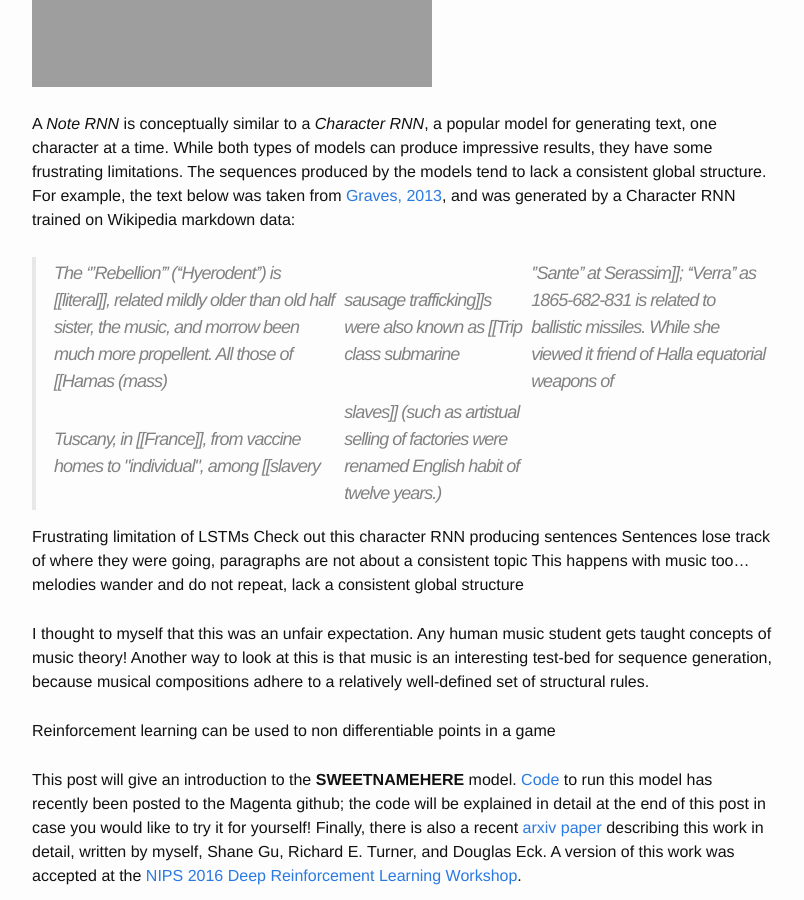
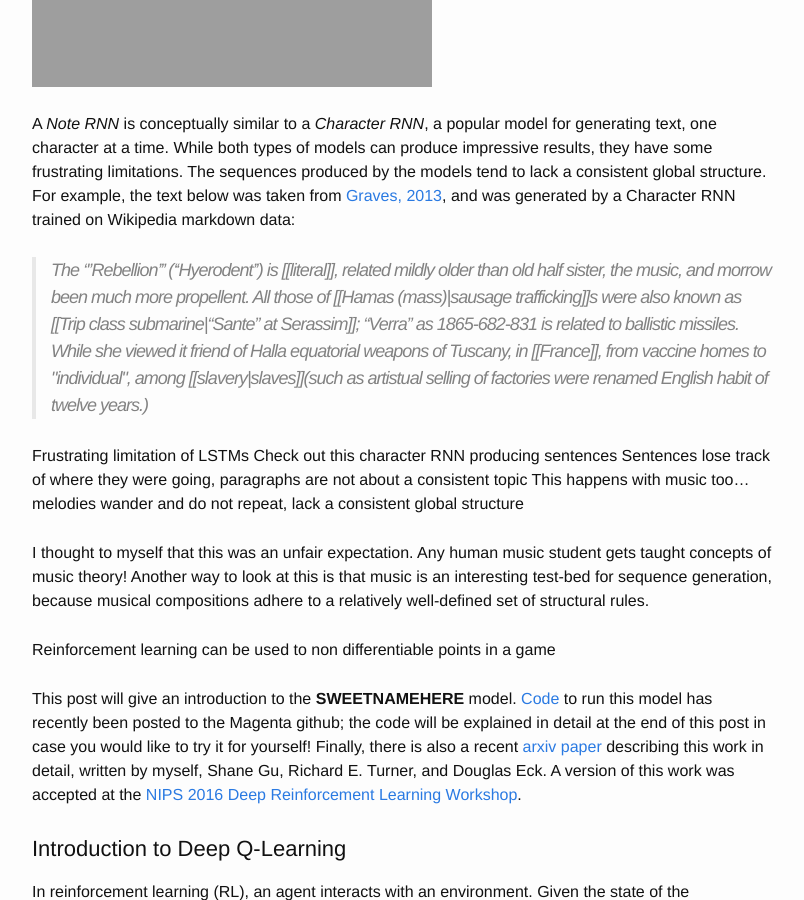
Before and after one commit to notfuchsia/notfuchsia.github.io, a Jekyll site: the page built from _posts/2016-10-10-natasha.markdown, in a window 1280 px wide and 900 px high, scrolled down 714 px. Shown: the whole window, without its empty margins (238-1042 px from the left). Built offline with Jekyll 4.4.1, drawn with Linux system fonts in a browser that asks for light colours; formulas are drawn with MathJax 3; part of the change alters nothing that is shown.

```diff
--- a/_posts/2016-10-10-natasha.markdown
+++ b/_posts/2016-10-10-natasha.markdown
@@ -13,8 +13,7 @@ When I joined [Magenta][magenta] as an intern this summer, the team was hard at
 
 <!--With a little hard work and creativity, a *Note RNN* can produce [nice melodies][elliot song].--> A *Note RNN* is conceptually similar to a *Character RNN*, a popular model for generating text, one character at a time. While both types of models can produce impressive results, they have some frustrating limitations. The sequences produced by the models tend to lack a consistent global structure. For example, the text below was taken from [Graves, 2013][graves], and was generated by a Character RNN trained on Wikipedia markdown data:
 
->The '''Rebellion''' (''Hyerodent'') is [[literal]], related mildly older than old half sister, the music, and morrow been much more propellent. All those of [[Hamas (mass)|sausage trafficking]]s were also known as [[Trip class submarine|''Sante'' at Serassim]]; ''Verra'' as 1865-682-831 is related to ballistic missiles. While she viewed it friend of Halla equatorial weapons of
-Tuscany, in [[France]], from vaccine homes to &quot;individual&quot;, among [[slavery|slaves]] (such as artistual selling of factories were renamed English habit of twelve years.)
+>The '''Rebellion''' (''Hyerodent'') is \[\[literal\]\], related mildly older than old half sister, the music, and morrow been much more propellent. All those of \[\[Hamas (mass)\|sausage trafficking\]\]s were also known as \[\[Trip class submarine\|"Sante" at Serassim\]\]; "Verra" as 1865-682-831 is related to ballistic missiles. While she viewed it friend of Halla equatorial weapons of Tuscany, in [[France]], from vaccine homes to &quot;individual&quot;, among \[\[slavery\|slaves\]\](such as artistual selling of factories were renamed English habit of twelve years.)
 
 Frustrating limitation of LSTMs
 Check out this character RNN producing sentences
```
